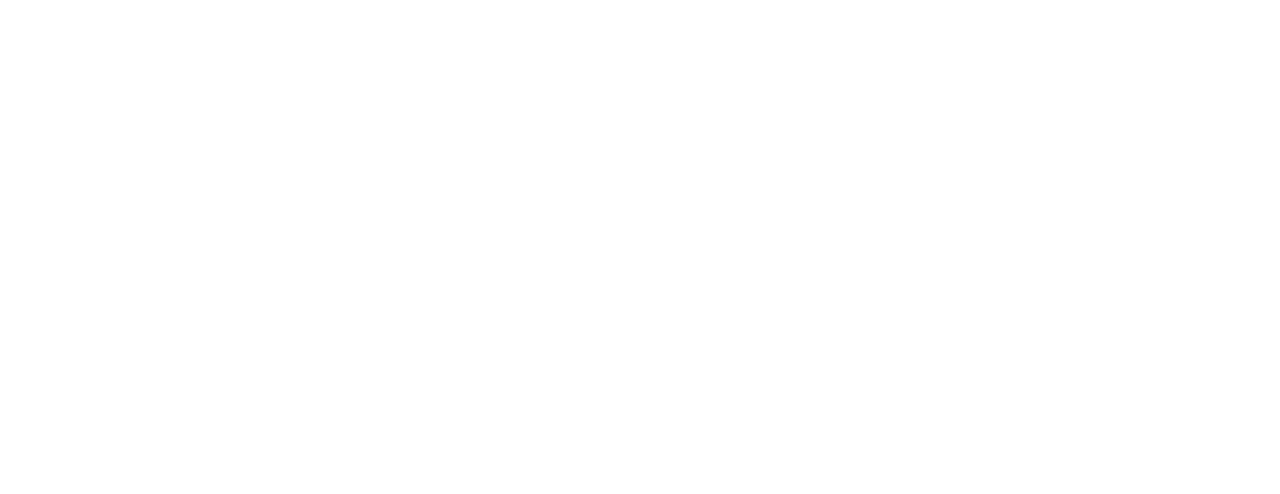
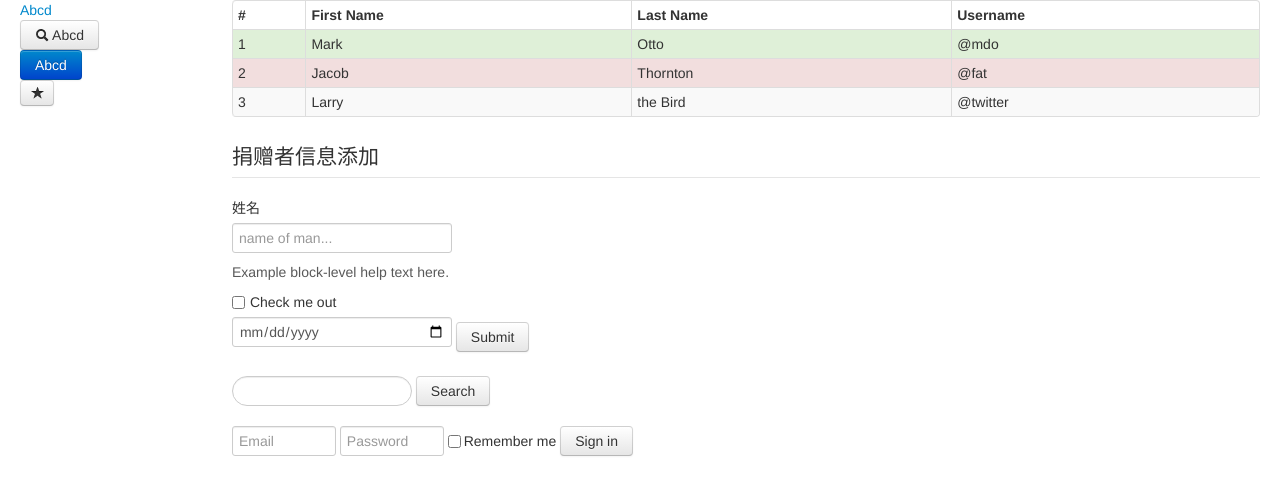
Before and after one commit to libiun/testxt, a plain HTML site: page test_bootstrap.html in a window 1280 px wide. Drawn offline with Linux system fonts and the light colour scheme.

Commit message:
finish scaffolding and base

```diff
--- a/test_bootstrap.html
+++ b/test_bootstrap.html
@@ -3,14 +3,79 @@
 <head>
 	<title>twitter bootstrap study</title>
 	<meta http-equiv="content-type" content="text/html;charset=utf-8" />
-
+	<meta name="viewport" content="width=device-width, initial-scale=1.0">
 	<!-- Framework css -->
-
+	<link rel="stylesheet" href="./css/bootstrap.css">
+	<link rel="stylesheet" href="./css/bootstrap-responsive.css">
+</head>
+<body>
+	<div class="container-fluid">
+		<div class="row-fluid">
+			<div class="span2">
+				<a href="#">Abcd</a><br/>
+				<a href="#" class="btn"><i class="icon-search"></i>  Abcd</a><br/>
+				<a href="#" class="btn btn-primary">Abcd</a><br/>
+				<a class="btn btn-small" href="#"><i class="icon-star"></i></a>
+			</div>
+			<div class="span10">
+				<table class="table table-striped table-condensed table-bordered table-hover">
+					<thead>
+						<tr>
+						  <th>#</th>
+						  <th>First Name</th>
+						  <th>Last Name</th>
+						  <th>Username</th>
+						</tr>
+					</thead>
+					<tbody>
+						<tr class="success">
+						  <td>1</td>
+						  <td>Mark</td>
+						  <td>Otto</td>
+						  <td>@mdo</td>
+						</tr>
+						<tr class="error">
+						  <td>2</td>
+						  <td>Jacob</td>
+						  <td>Thornton</td>
+						  <td>@fat</td>
+						</tr>
+						<tr>
+						  <td>3</td>
+						  <td>Larry</td>
+						  <td>the Bird</td>
+						  <td>@twitter</td>
+						</tr>
+					</tbody>
+				</table>
+				<form>
+					<legend>捐赠者信息添加</legend>
+					<label>姓名</label><input type="text" placeholder="name of man..."/>
+					<span class="help-block">Example block-level help text here.</span>
+					<label class="checkbox">
+						<input type="checkbox"> Check me out
+					</label>
+					<input type="date" />
+					<button type="submit" class="btn">Submit</button>
+				</form>
+				<form class="form-search">
+					<input type="text" class="input-medium search-query">
+					<button type="submit" class="btn">Search</button>
+				</form>
+				<form class="form-inline">
+					<input type="text" class="input-small" placeholder="Email">
+					<input type="password" class="input-small" placeholder="Password">
+					<label class="checkbox">
+						<input type="checkbox"> Remember me
+					</label>
+					<button type="submit" class="btn">Sign in</button>
+				</form>
+			<div>
+		</div>
+	</div>
 
 	<!-- javascript -->
 	<script src="./js/jquery172.js"></script>
-</head>
-<body>
-
+	<script src="./js/bootstrap.js"></script>
 </body>
 </html>
```
